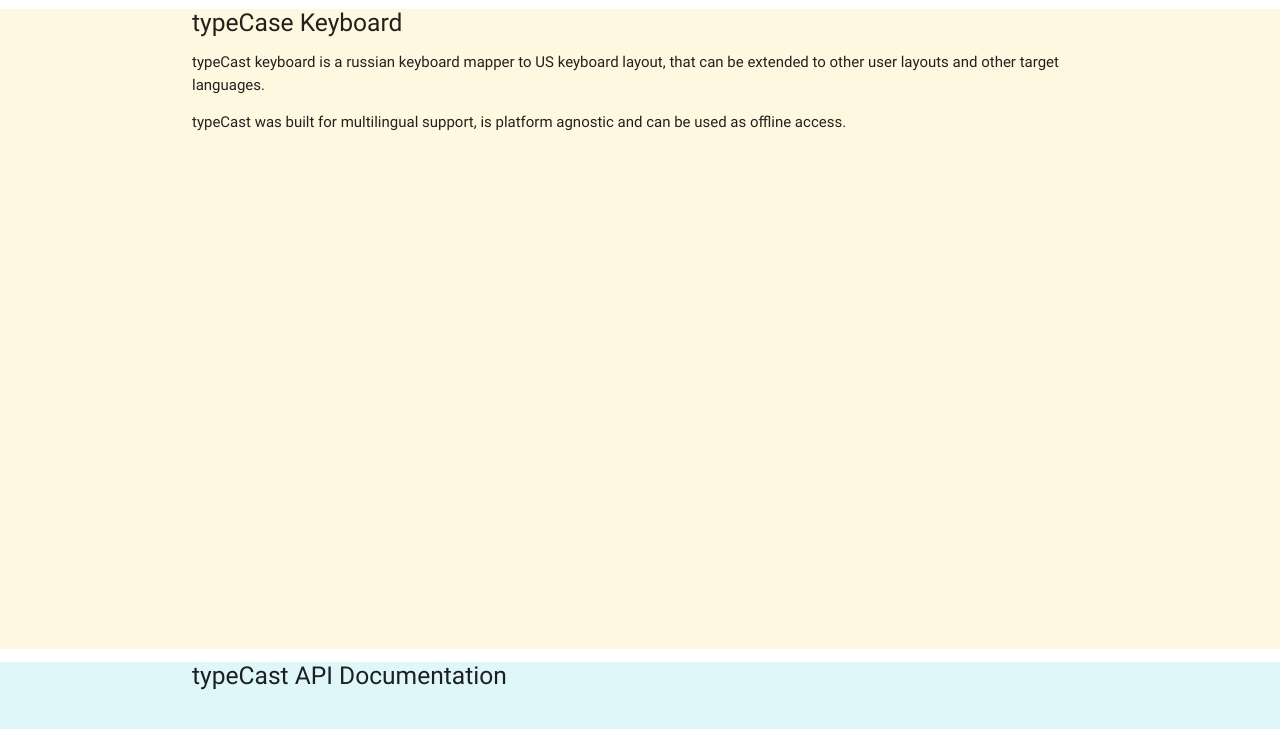
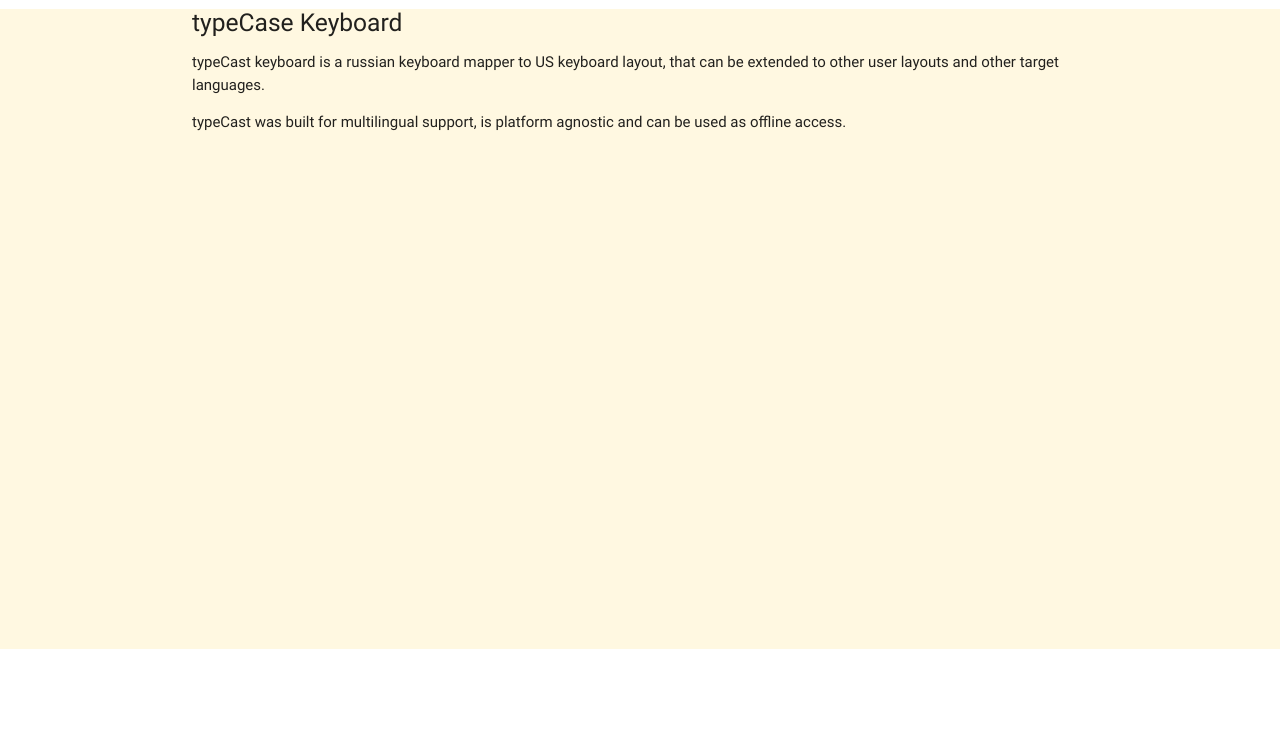
Before and after one commit to Monikadevireddy/typeCast, a plain HTML site: page docs/index.html in a window 1280 px wide. Shown: the part 115-844 px from the top of the page. After the commit the page ends 800 px from the top, so only its background shows below. Drawn offline with Linux system fonts and the light colour scheme.

Commit message:
Update index.html

```diff
--- a/docs/index.html
+++ b/docs/index.html
@@ -133,13 +133,7 @@
     </div>
 
   </div>
-  <div id="docs" class="col s12 cyan lighten-5 page">
-    <div class="container">
-      <h5>typeCast API Documentation</h3>
 
-    </div>
-
-  </div>
 
   </div>
 
```
